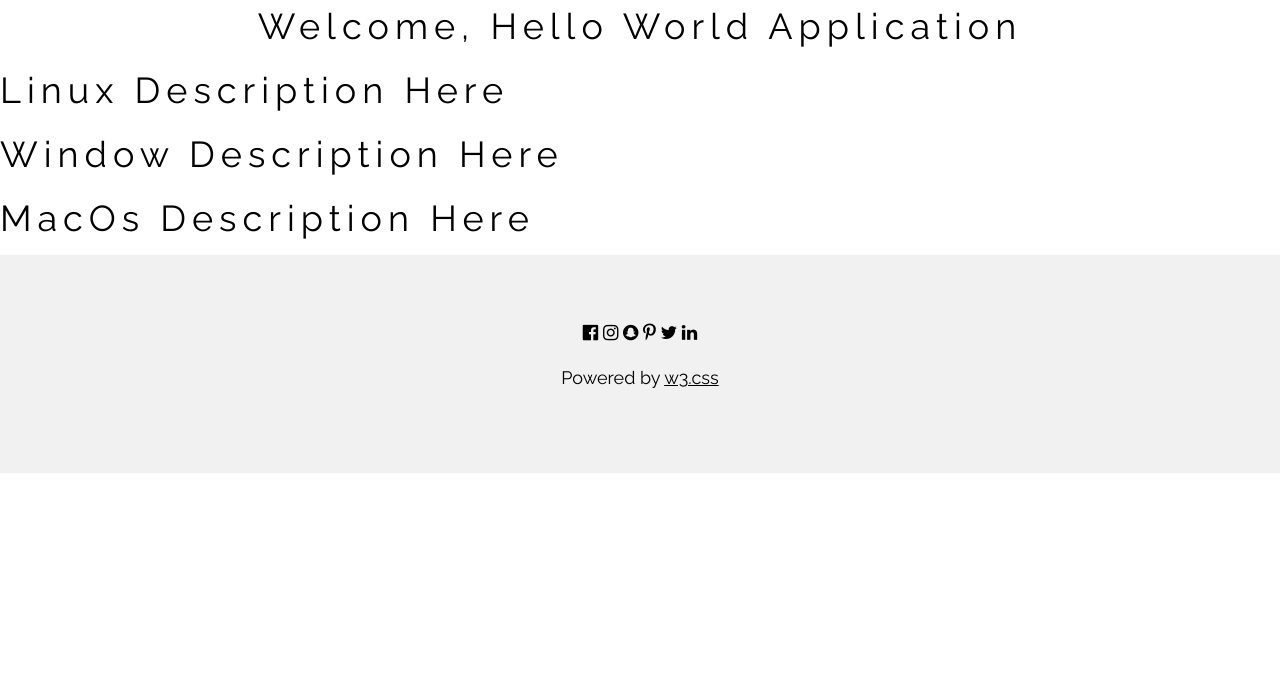
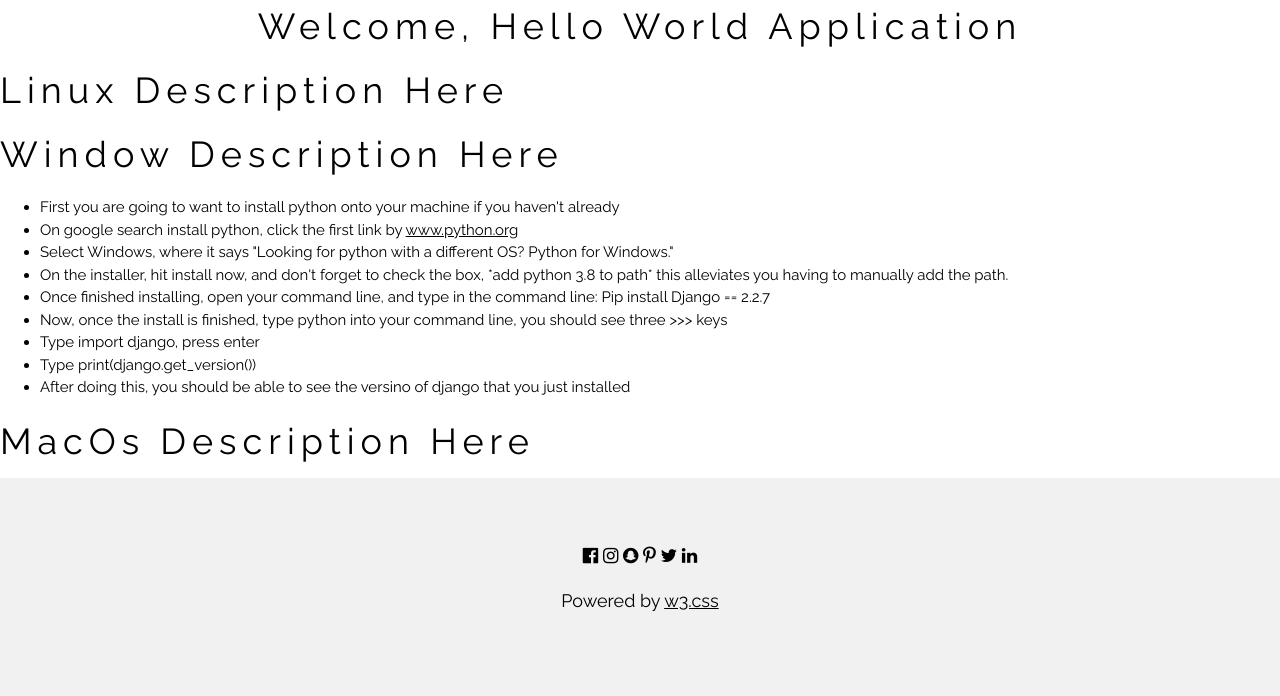
Before and after one commit to virgofreedom/itc-134-hello-world, a Django app: page /HelloWorldApp/ in a window 1280 px wide. Shown: the part 345-1041 px from the top of the page. Before the commit the page ends 818 px from the top, so only its background shows below. Run offline with Django 3.2, Linux system fonts and the light colour scheme.

Commit message:
Filled in the steps for creating the basic installation of python and django

```diff
--- a/HelloWorldProj/HelloWorldApp/templates/helloapp/window.html
+++ b/HelloWorldProj/HelloWorldApp/templates/helloapp/window.html
@@ -1 +1,18 @@
 <h1>Window Description Here</h1>
+<ul style="list-style-type">
+    <li>First you are going to want to install python onto your machine if you haven't already
+    </li>
+
+    <li>On google search install python, click the first link by <a href="python.org">www.python.org</a>
+    </li>
+
+    <li>Select Windows, where it says "Looking for python with a different OS? Python for Windows."</li>
+    <li>On the installer, hit install now, and don't forget to check the box, *add python 3.8 to path* this alleviates you having to manually add the path.</li>
+
+    <li>Once finished installing, open your command line, and type in the command line: Pip install Django == 2.2.7</li>
+    <li>Now, once the install is finished, type python into your command line, you should see three >>> keys</li>
+
+    <li>Type import django, press enter</li>
+    <li>Type print(django.get_version())</li>
+    <li>After doing this, you should be able to see the versino of django that you just installed</li>
+</ul>
```
